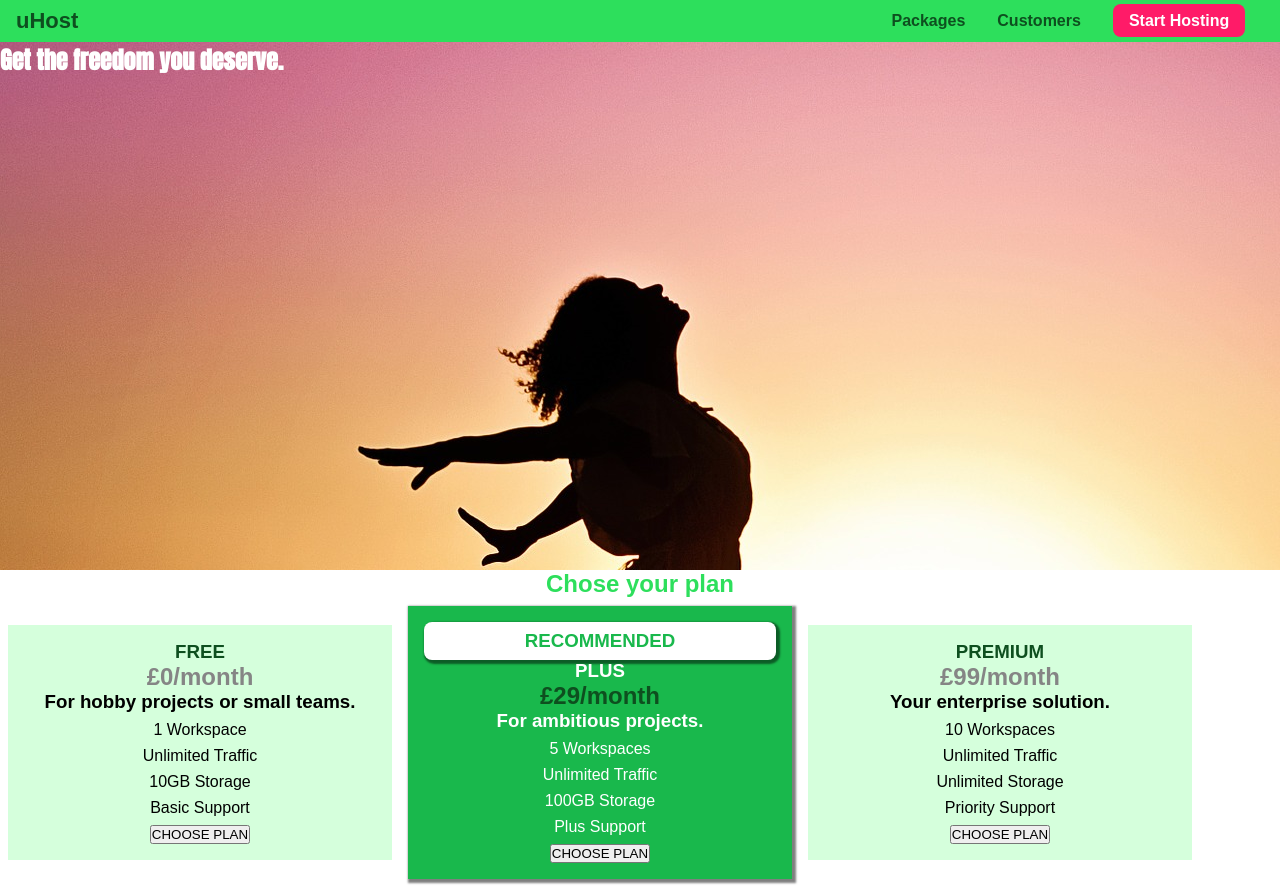
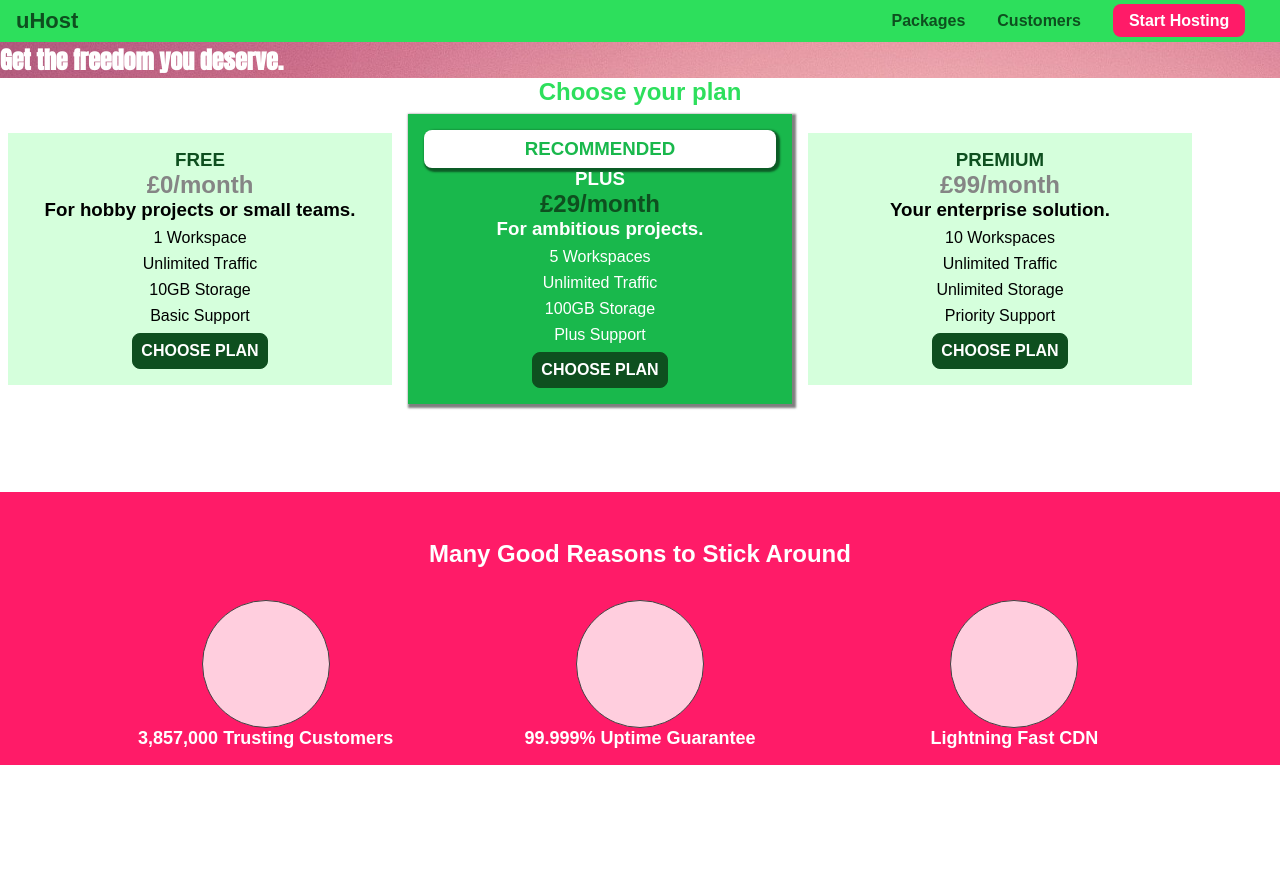
Before and after one commit to ArifEbrahim/web-hosting, a React (Vite) app: page / in a window 1280 px wide. After the commit the page ends 800 px from the top, so only its background shows below. Built offline with nearby package versions, Linux system fonts and the light colour scheme.

Commit message:
added key feature section

```diff
--- a/src/pages/home.module.css
+++ b/src/pages/home.module.css
@@ -1,6 +1,6 @@
 .product_overview {
   background: url('/freedom.jpg');
-  height: 528px;
+  /* height: 528px; */
 }
 
 .section_title {
@@ -60,6 +60,69 @@
 .plan__features li {
   margin: 8px 0;
 }
+
+.button {
+  background: #0e4f1f;
+  color: white;
+  font: inherit;
+  border: 1.5px solid #0e4f1f;
+  padding: 8px;
+  border-radius: 8px;
+  font-weight: bold;
+  cursor: pointer;
+}
+
+.button:hover,
+.button:active {
+  color: #0e4f1f;
+  background: white;
+  border: 1.5px solid white;
+}
+
+.button:focus {
+  outline: none;
+}
+
+.key_features {
+  background: #ff1b68;
+  margin-top: 80px;
+  padding: 16px;
+}
+
+
+
+.key_features > .section_title {
+  color: white;
+  margin: 32px;
+}
+
+.key_features__list{
+list-style: none;
+text-align: center;
+}
+
+.key_feature{
+  display: inline-block;
+  width: 30%;
+  vertical-align: top;
+}
+
+.key_feature__image{
+  background: #ffcede;
+  width: 128px;
+  height: 128px;
+  border: 1px solid #424242;
+  border-radius: 50%;
+  margin: 0 auto;
+}
+
+.key_feature__description{
+  text-align: center;
+  color: white;
+  font-size: large;
+  font-weight: bold;
+}
+
 
 .main_header {
   width: 100%;
--- a/src/pages/index.tsx
+++ b/src/pages/index.tsx
@@ -30,7 +30,7 @@ export default function Home() {
         <h1>Get the freedom you deserve.</h1>
       </section>
       <section>
-        <h1 className={styles.section_title}>Chose your plan</h1>
+        <h1 className={styles.section_title}>Choose your plan</h1>
         <div>
           <article className={styles.plan}>
             <h1 className={styles.plan__title}>FREE</h1>
@@ -43,7 +43,7 @@ export default function Home() {
               <li>Basic Support</li>
             </ul>
             <div>
-              <button>CHOOSE PLAN</button>
+              <button className={styles.button}>CHOOSE PLAN</button>
             </div>
           </article>
           <article className={`${styles.plan} ${styles.plan__highlight}`}>
@@ -58,7 +58,7 @@ export default function Home() {
               <li>Plus Support</li>
             </ul>
             <div>
-              <button>CHOOSE PLAN</button>
+              <button className={styles.button}>CHOOSE PLAN</button>
             </div>
           </article>
           <article className={styles.plan}>
@@ -72,11 +72,36 @@ export default function Home() {
               <li>Priority Support</li>
             </ul>
             <div>
-              <button>CHOOSE PLAN</button>
+              <button className={styles.button}>CHOOSE PLAN</button>
             </div>
           </article>
         </div>
       </section>
+      <section className={styles.key_features}>
+        <h1 className={styles.section_title}>
+          Many Good Reasons to Stick Around
+        </h1>
+        <ul className={styles.key_features__list}>
+          <li className={styles.key_feature}>
+            <div className={styles.key_feature__image}></div>
+            <p className={styles.key_feature__description}>
+              3,857,000 Trusting Customers
+            </p>
+          </li>
+          <li className={styles.key_feature}>
+            <div className={styles.key_feature__image}></div>
+            <p className={styles.key_feature__description}>
+              99.999% Uptime Guarantee
+            </p>
+          </li>
+          <li className={styles.key_feature}>
+            <div className={styles.key_feature__image}></div>
+            <p className={styles.key_feature__description}>
+              Lightning Fast CDN
+            </p>
+          </li>
+        </ul>
+      </section>
     </>
   )
 }
```
